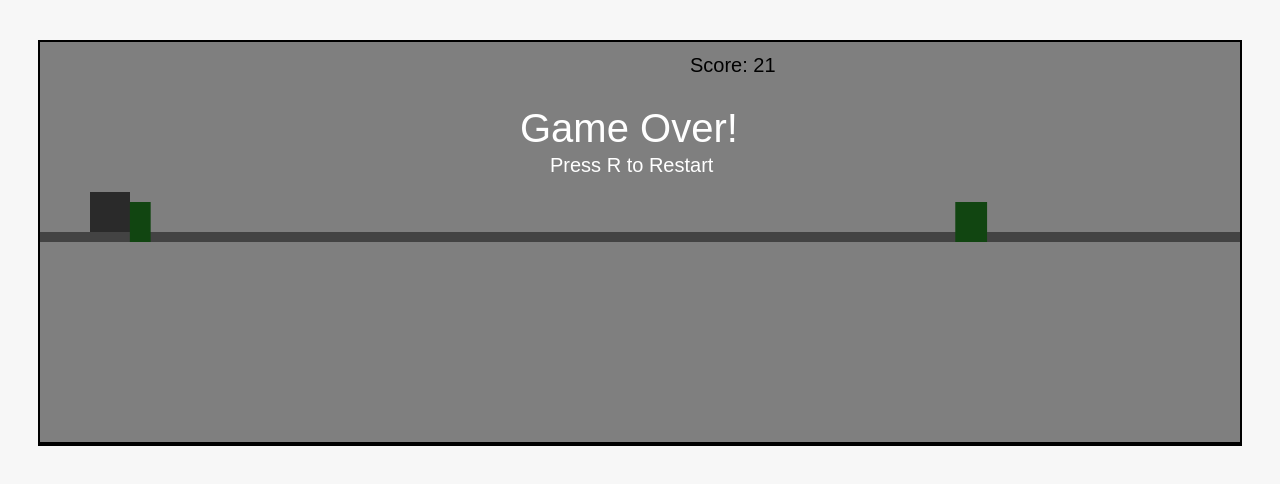
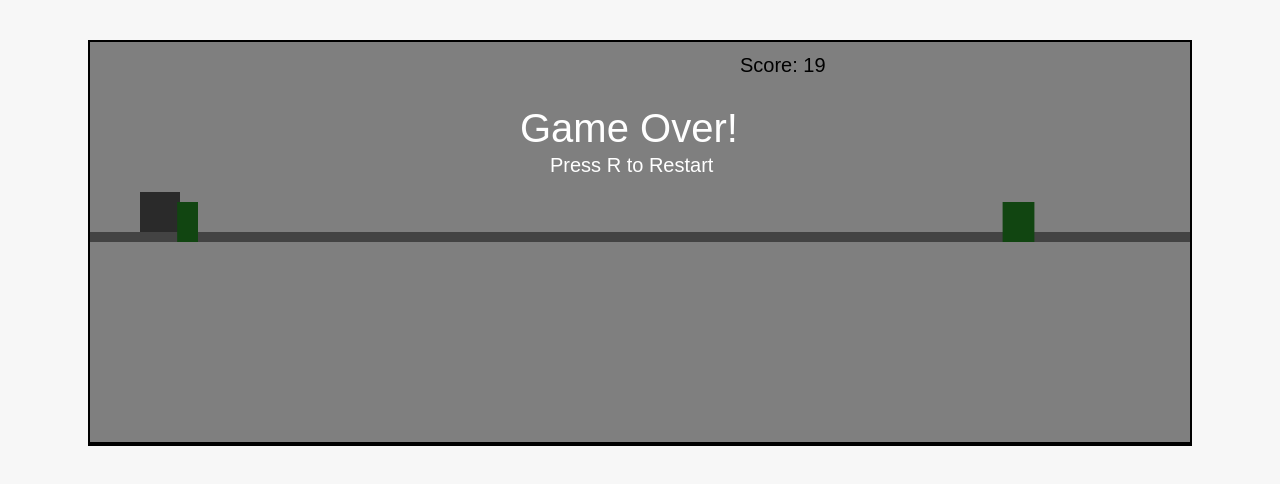
Before and after one commit to FISHerBRick/fish-runner, a plain HTML site: page index.html in a window 1280 px wide. Drawn offline with Linux system fonts and the light colour scheme.

Commit message:
Update index.html

```diff
--- a/index.html
+++ b/index.html
@@ -19,7 +19,7 @@
   </style>
 </head>
 <body>
-  <canvas id="game" width="1200" height="400"></canvas>
+  <canvas id="game" width="1100" height="400"></canvas>
   <script src="game.js"></script>
 </body>
 </html>
```
